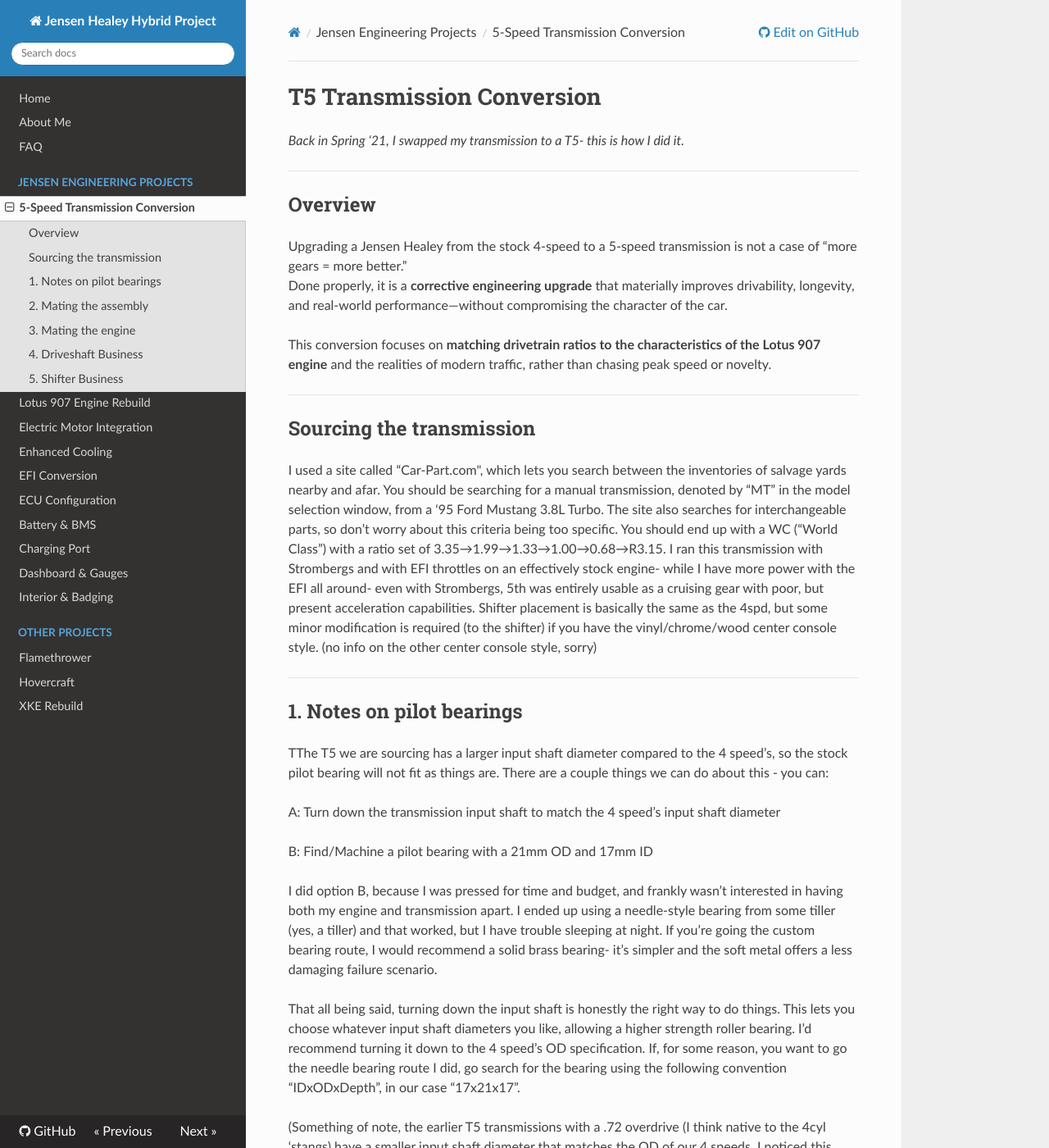
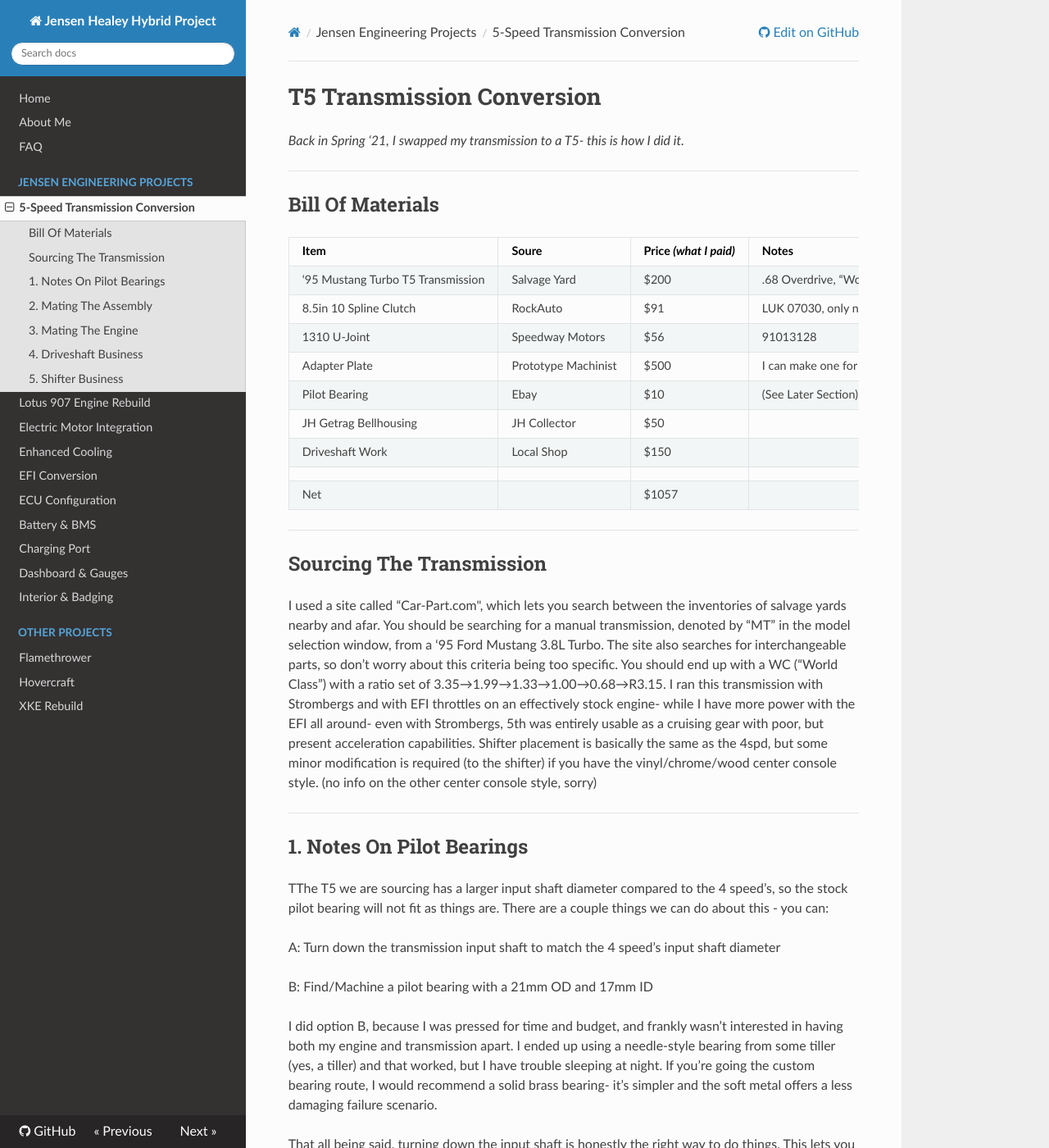
Before and after one commit to ktc3d/JH, an MkDocs documentation site: the page built from docs/5-speed-conversion.md, in a window 1280 px wide and 1400 px high. Shown: the whole window at 82% size. Built offline with MkDocs 1.6.1, drawn with Linux system fonts in a browser that asks for light colours; nearby versions of some CDN libraries; some of the changed text lies outside the part shown.

Commit message:
Add Bill of Materials and improve section titles
Added Bill of Materials and updated section headings for clarity.

```diff
--- a/docs/5-speed-conversion.md
+++ b/docs/5-speed-conversion.md
@@ -4,22 +4,29 @@
 
 ---
 
-## Overview
+## Bill Of Materials
 
-Upgrading a Jensen Healey from the stock 4-speed to a 5-speed transmission is not a case of “more gears = more better.”
-Done properly, it is a **corrective engineering upgrade** that materially improves drivability, longevity, and real-world performance—without compromising the character of the car.
-
-This conversion focuses on **matching drivetrain ratios to the characteristics of the Lotus 907 engine** and the realities of modern traffic, rather than chasing peak speed or novelty.
+| Item       | Soure | Price *(what I paid)* | Notes |
+| ----------- | ----------- |--- | ---|
+|   ‘95 Mustang Turbo T5 Transmission    |   Salvage Yard     | $200 |.68 Overdrive, “World Class” |
+|   8.5in 10 Spline Clutch |    RockAuto     | $91 | LUK 07030, only need disc. |
+|   1310 U-Joint |    Speedway Motors     | $56 | 91013128 |
+|   Adapter Plate |    Prototype Machinist     | $500 | I can make one for you or you can figure it out. |
+|   Pilot Bearing |     Ebay    | $10 | (See Later Section) |
+|   JH Getrag Bellhousing |    JH Collector     | $50 | |
+|   Driveshaft Work |      Local Shop   | $150 | |
+|    |         | | |
+|   Net |         | $1057 | |
 
 ---
 
-## Sourcing the transmission
+## Sourcing The Transmission
 
 I used a site called “Car-Part.com", which lets you search between the inventories of salvage yards nearby and afar. You should be searching for a manual transmission, denoted by “MT” in the model selection window, from a ‘95 Ford Mustang 3.8L Turbo. The site also searches for interchangeable parts, so don’t worry about this criteria being too specific. You should end up with a WC (“World Class”) with a ratio set of 3.35→1.99→1.33→1.00→0.68→R3.15. I ran this transmission with Strombergs and with EFI throttles on an effectively stock engine- while I have more power with the EFI all around- even with Strombergs, 5th was entirely usable as a cruising gear with poor, but present acceleration capabilities. Shifter placement is basically the same as the 4spd, but some minor modification is required (to the shifter) if you have the vinyl/chrome/wood center console style. (no info on the other center console style, sorry)
 
 ---
 
-## 1. Notes on pilot bearings
+## 1. Notes On Pilot Bearings
 
 TThe T5 we are sourcing has a larger input shaft diameter compared to the 4 speed’s, so the stock pilot bearing will not fit as things are. There are a couple things we can do about this - you can:
 
@@ -41,13 +48,13 @@
 
 ---
 
-## 2. Mating the assembly
+## 2. Mating The Assembly
 
 Assuming you have the transmission, bellhousing, and mating plate, congratulations, you’re ⅓ of the way there. Take the adapter plate and transmission and bolt them together with 4X 10.9-grade bolts, nuts, and lock washers. I also used red loctite because I really didn’t want this to fall off and my service interval is basically never. Now attach the bellhousing onto the adapter plate with 4X 10.9-grade bolts. You can use the 4 speed clutch arm and attach it to the 5 speed bellhousing’s pivot point. Modifying the throwout bearing to work with the 4 speed’s clutch arm is easy enough, it just needs to be grinded slightly on the contacts so that it fits in with the pegs on the clutch arm. With that all attached, now you’re ½ the way there. Nice.
 
 ---
 
-## 3. Mating the engine
+## 3. Mating The Engine
 
 With everything together now, there’s nothing too special about what follows, if you’ve put a transmission on before, you can just skip this section … If you haven’t already, remove the old clutch pressure plate and disc. Keep the pressure plate, lose the disc. Remove the old pilot bearing (I like the bread method … Google it.) Clean out the bread and put in the new one, with a fair amount of grease. Get the splined installation tool from the LUK clutch kit, place the clutch disc on it (careful not to taint the surface), and place the end of the tool in the pilot bearing hole on the crankshaft. With that all centered, bolt on that JH pressure plate as evenly as you can, then remove the installation tool - the clutch is now installed.
 
```
